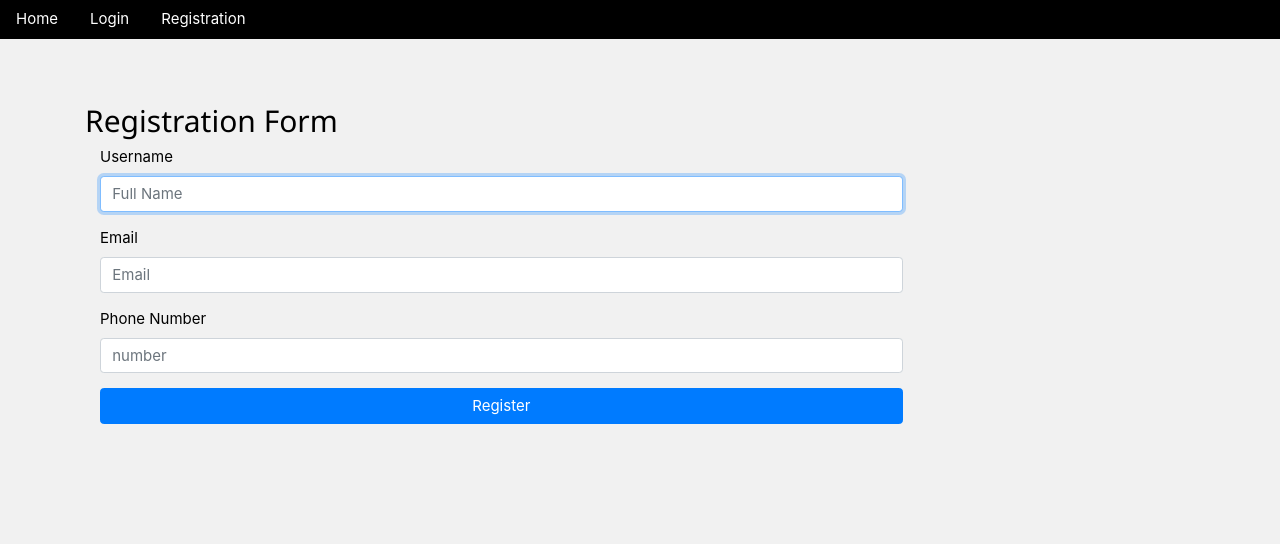
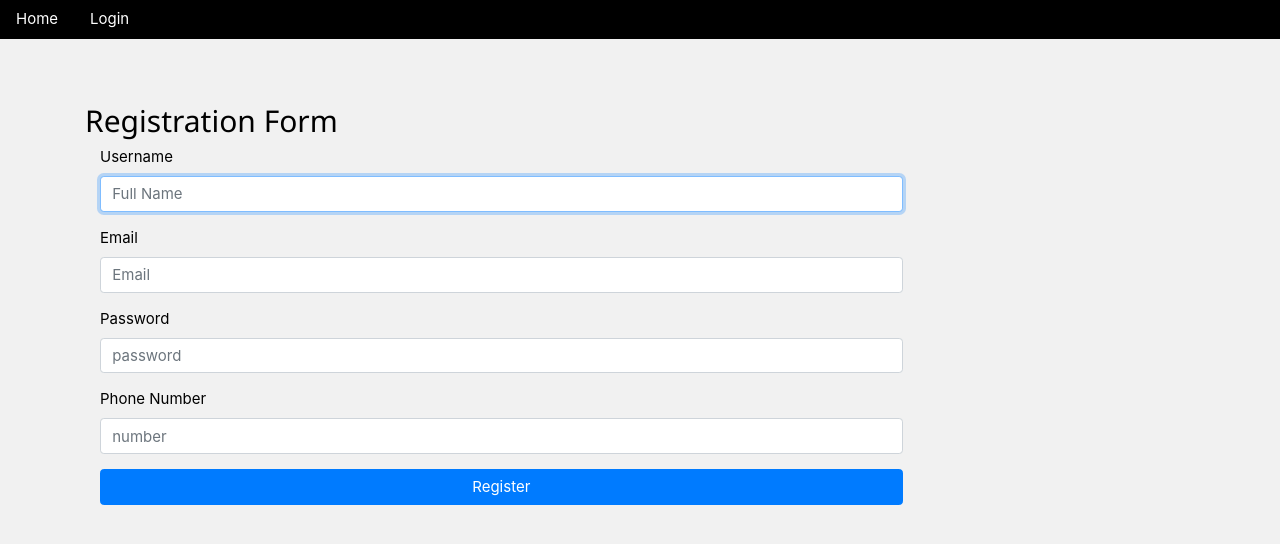
Before and after one commit to meyditacahyani/uts3, a CodeIgniter app: page /uts3/Welcome/register in a window 1280 px wide. Shown: the part 154-698 px from the top of the page. Run offline with CodeIgniter, Linux system fonts and the light colour scheme; some libraries are stand-ins or nearby versions.

Commit message:
changes "form Registration"

```diff
--- a/application/views/Regist.php
+++ b/application/views/Regist.php
@@ -33,7 +33,6 @@ and is wrapped around the whole page content, except for the footer in this exam
 <div class="w3-bar w3-black">
   <a href="<?php blink('Welcome/index')?>" class="w3-bar-item w3-button w3-mobile">Home</a>
   <a href="<?php blink('Welcome/login')?>" class="w3-bar-item w3-button w3-mobile">Login</a>
-  <a href="<?php blink('Welcome/register')?>" class="w3-bar-item w3-button w3-mobile">Registration</a>
 </div>
 
 <link href="<?php blink('assets/css/bootstrap.css') ?>" rel="stylesheet" type="text/css">
@@ -57,6 +56,12 @@ and is wrapped around the whole page content, except for the footer in this exam
                     </div>
                 </div>
                 <div class="form-group">
+                    <label for="password" class="col-sm-3 control-label">Password</label>
+                    <div class="col-sm-9">
+                        <input type="password" id="password" placeholder="password" class="form-control">
+                    </div>
+                </div>
+                <div class="form-group">
                     <label for="number" class="col-sm-3 control-label">Phone Number</label>
                     <div class="col-sm-9">
                         <input type="number" id="number" placeholder="number" class="form-control">
--- a/application/views/notlogin.php
+++ b/application/views/notlogin.php
@@ -60,7 +60,6 @@ and is wrapped around the whole page content, except for the footer in this exam
 <div class="w3-bar w3-black">
   <a href="#" class="w3-bar-item w3-button w3-mobile">Home</a>
   <a href="<?php blink('Welcome/login')?>" class="w3-bar-item w3-button w3-mobile">Login</a>
-  <a href="<?php blink('Welcome/register')?>" class="w3-bar-item w3-button w3-mobile">Registration</a>
 </div>
 
 
```
